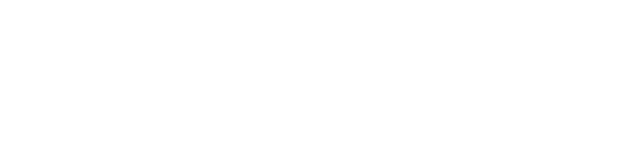
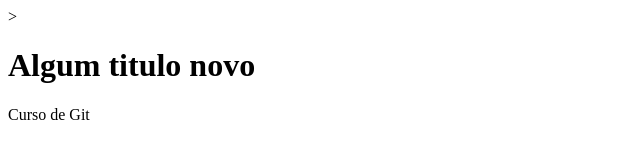
Before and after one commit to NalmirParreira/PrimeiroProjeto, a plain HTML site: page index.html in a window 1280 px wide. Shown: the whole page, without its empty margins (0-640 px from the left). Drawn offline with Linux system fonts and the light colour scheme.

Commit message:
Alteracao no projeto com Titulo e paragrafo

```diff
--- a/index.html
+++ b/index.html
@@ -6,6 +6,7 @@
     <title>Tutorial Github</title>
 </head>
 <body>
-
+    ><h1>Algum titulo novo</h1>
+    <p>Curso de Git</p>
 </body>
 </html>
```
